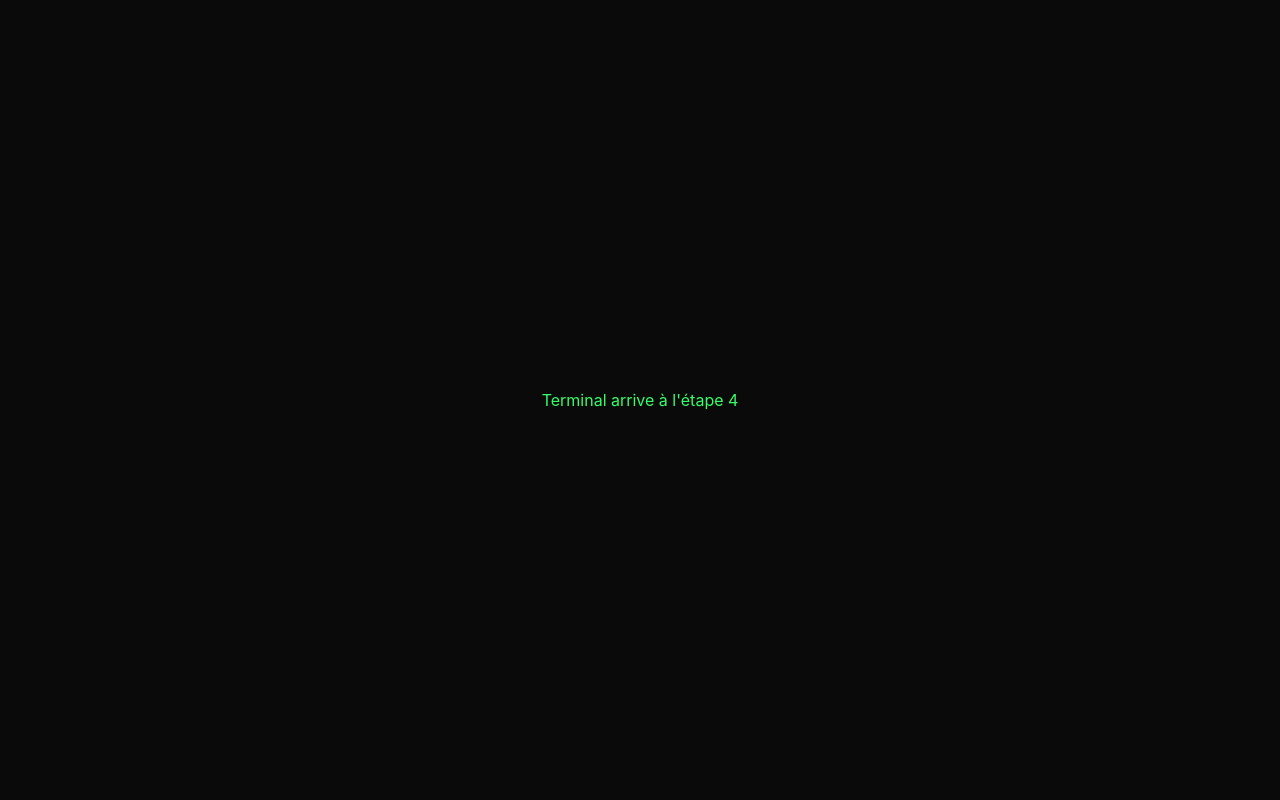
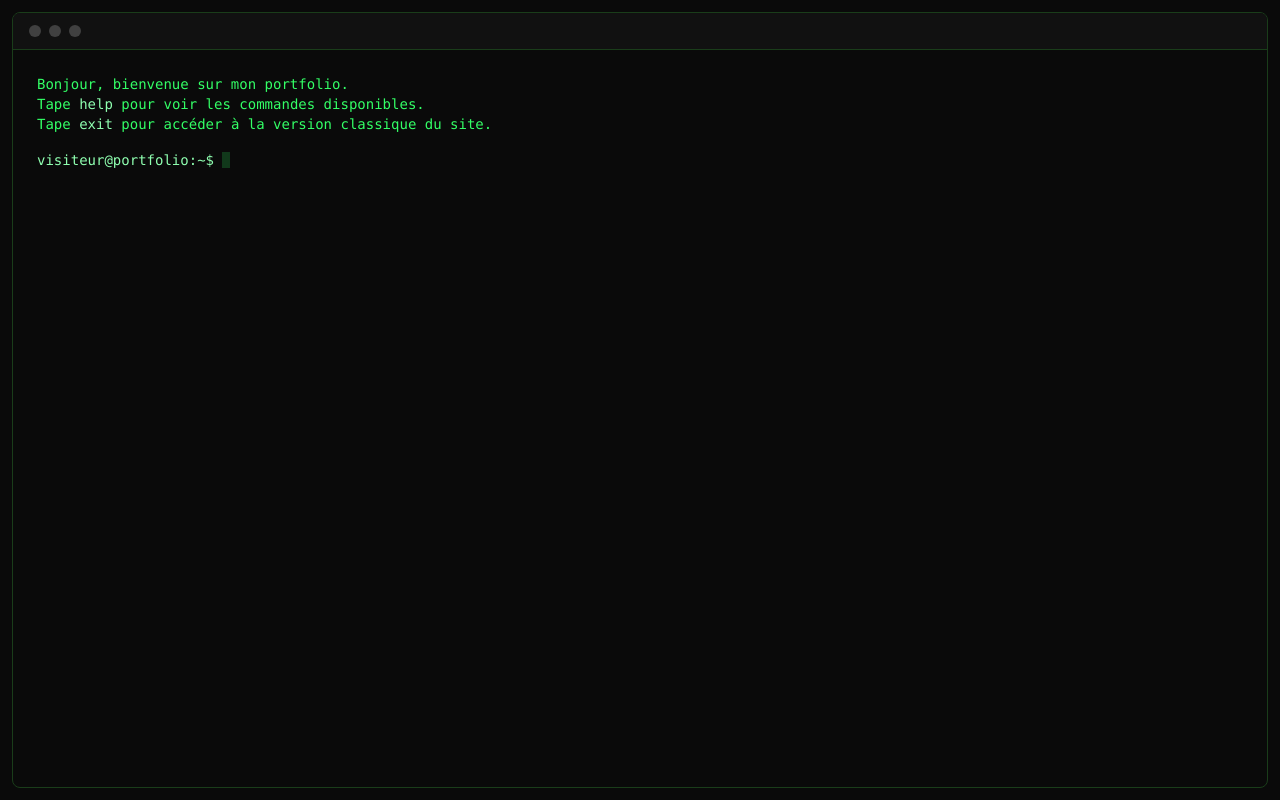
Before and after one commit to lyesprojet/Portfolio, a React app: page / in a window 1280 px wide. Built offline with nearby package versions, Linux system fonts and the light colour scheme; the HTML template or start-up script is replaced by a standard one.

Commit message:
feat: static terminal UI

```diff
--- a/src/App.jsx
+++ b/src/App.jsx
@@ -1,5 +1,6 @@
 import { useState } from 'react'
 import LoadingScreen from './components/shared/LoadingScreen'
+import Terminal from './components/terminal/Terminal'
 import useFirstVisit from './hooks/useLocalStorage'
 
 function App() {
@@ -9,11 +10,7 @@ function App() {
   return (
     <div className="min-h-screen">
       {loading && <LoadingScreen onFinish={() => setLoading(false)} />}
-      {!loading && (
-        <div className="flex items-center justify-center min-h-screen">
-          <p style={{ color: 'var(--text)' }}>Terminal arrive à l'étape 4</p>
-        </div>
-      )}
+      {!loading && <Terminal />}
     </div>
   )
 }
--- /dev/null
+++ b/src/components/terminal/Terminal.jsx
@@ -0,0 +1,42 @@
+function Terminal() {
+  return (
+    <div className="min-h-screen p-3">
+      <div
+        className="w-full h-[calc(100vh-1.5rem)] rounded-lg border overflow-hidden flex flex-col"
+        style={{ borderColor: 'var(--border)', backgroundColor: 'var(--bg)' }}
+      >
+        <div
+          className="flex gap-2 px-4 py-3 border-b"
+          style={{ borderColor: 'var(--border)', backgroundColor: '#111' }}
+        >
+          <span className="w-3 h-3 rounded-full bg-neutral-700" />
+          <span className="w-3 h-3 rounded-full bg-neutral-700" />
+          <span className="w-3 h-3 rounded-full bg-neutral-700" />
+        </div>
+
+        <div
+          className="flex-1 p-6 font-mono text-sm overflow-y-auto"
+          style={{ color: 'var(--text)' }}
+        >
+          <p>Bonjour, bienvenue sur mon portfolio.</p>
+          <p>
+            Tape <span style={{ color: 'var(--text-bright)' }}>help</span> pour voir les commandes disponibles.
+          </p>
+          <p>
+            Tape <span style={{ color: 'var(--text-bright)' }}>exit</span> pour accéder à la version classique du site.
+          </p>
+
+          <div className="flex items-center gap-2 mt-4">
+            <span style={{ color: 'var(--text-bright)' }}>visiteur@portfolio:~$</span>
+            <span
+              className="w-2 h-4 blink"
+              style={{ backgroundColor: 'var(--text)' }}
+            />
+          </div>
+        </div>
+      </div>
+    </div>
+  )
+}
+
+export default Terminal
```
